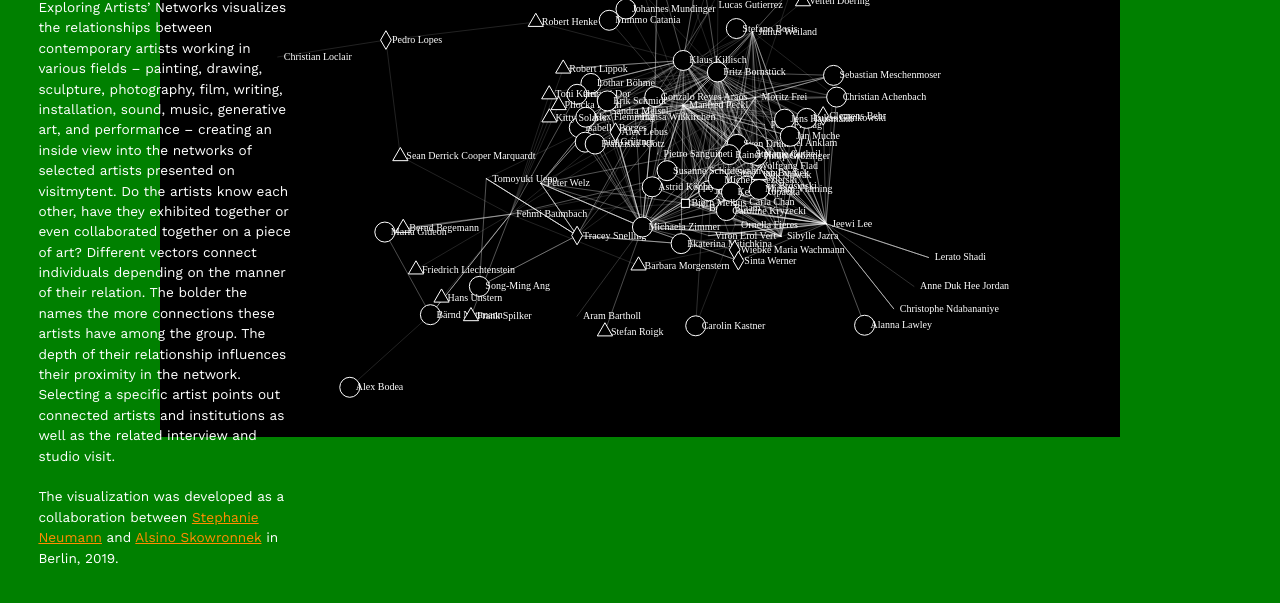
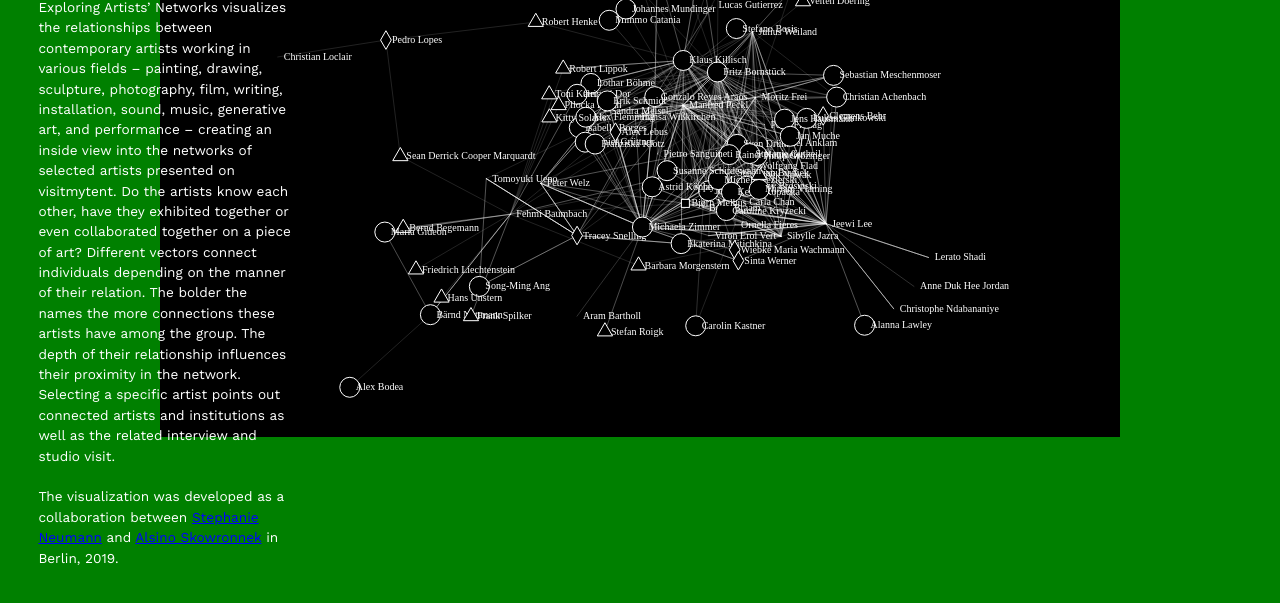
Before and after one commit to alsino/vmt-network, a plain HTML site: page index.html in a window 1280 px wide. Shown: the part 163-766 px from the top of the page. Drawn offline with nearby package versions, Linux system fonts and the light colour scheme.

Commit message:
link color

```diff
--- a/index.html
+++ b/index.html
@@ -24,8 +24,7 @@
     }
 
     a {
-      color:aqua;
-      color:darkorange;
+      color:#0000ff;
     }
 
     svg {
```
